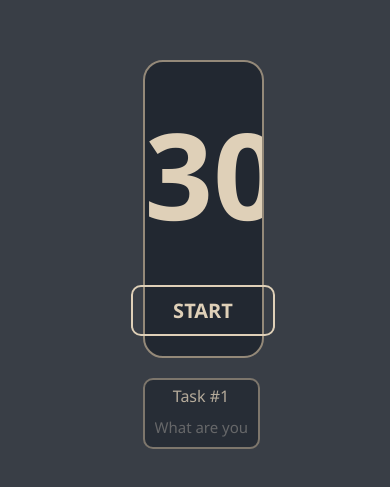
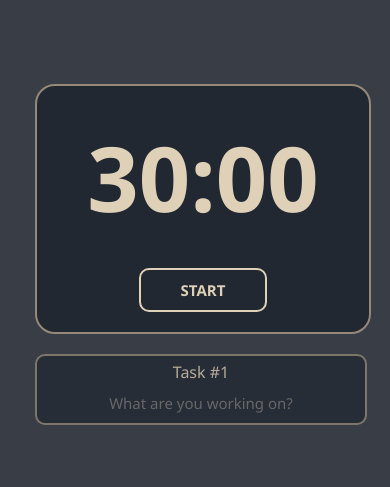
Before and after one commit to agilfor/hc-shrink-pomodoro, a website: page pomodoro/index.html in a window 390 px wide. Shown: the part 181-668 px from the top of the page. Drawn offline with Linux system fonts and the light colour scheme.

Commit message:
Mobile support

```diff
--- a/pomodoro/index.html
+++ b/pomodoro/index.html
@@ -2,6 +2,7 @@
 <html>
     <head>
         <meta charset="utf-8">
+        <meta name="viewport" content="width=device-width, initial-scale=1">
         <title>Pomodoro</title>
     </head>
     <body>
@@ -24,6 +25,21 @@
                 font-family:'Segoe UI', Tahoma, Geneva, Verdana, sans-serif;
             }
             html { overflow: hidden; }
+
+            @media screen and (max-width: 500px) {
+                #tsks-ctnr {
+                    width: 85vw !important;
+                }
+                #countdown-ctnr {
+                    width: 85vw !important;
+                    #countdown {
+                        font-size: 90px !important;
+                    }
+                    #toggle {
+                        font-size: 15px !important;
+                    }
+                }
+            }
 
             body {
                 display: flex;
@@ -58,7 +74,7 @@
                 #countdown {
                     text-align: center;
                     align-self: center;
-                    width: 30vw;
+                    width: 100%;
                     background: none;
                     border: none;
                     margin: 20px 20px 0 20px;
```
